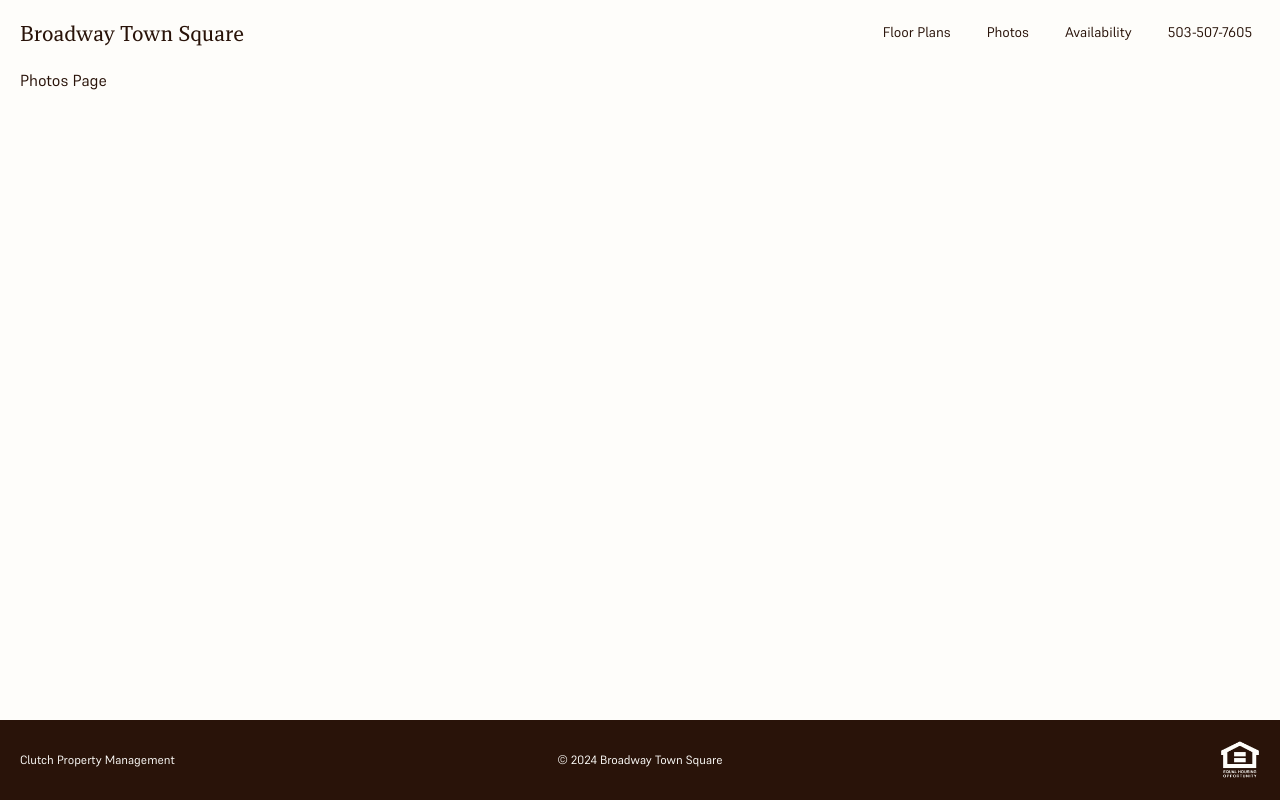
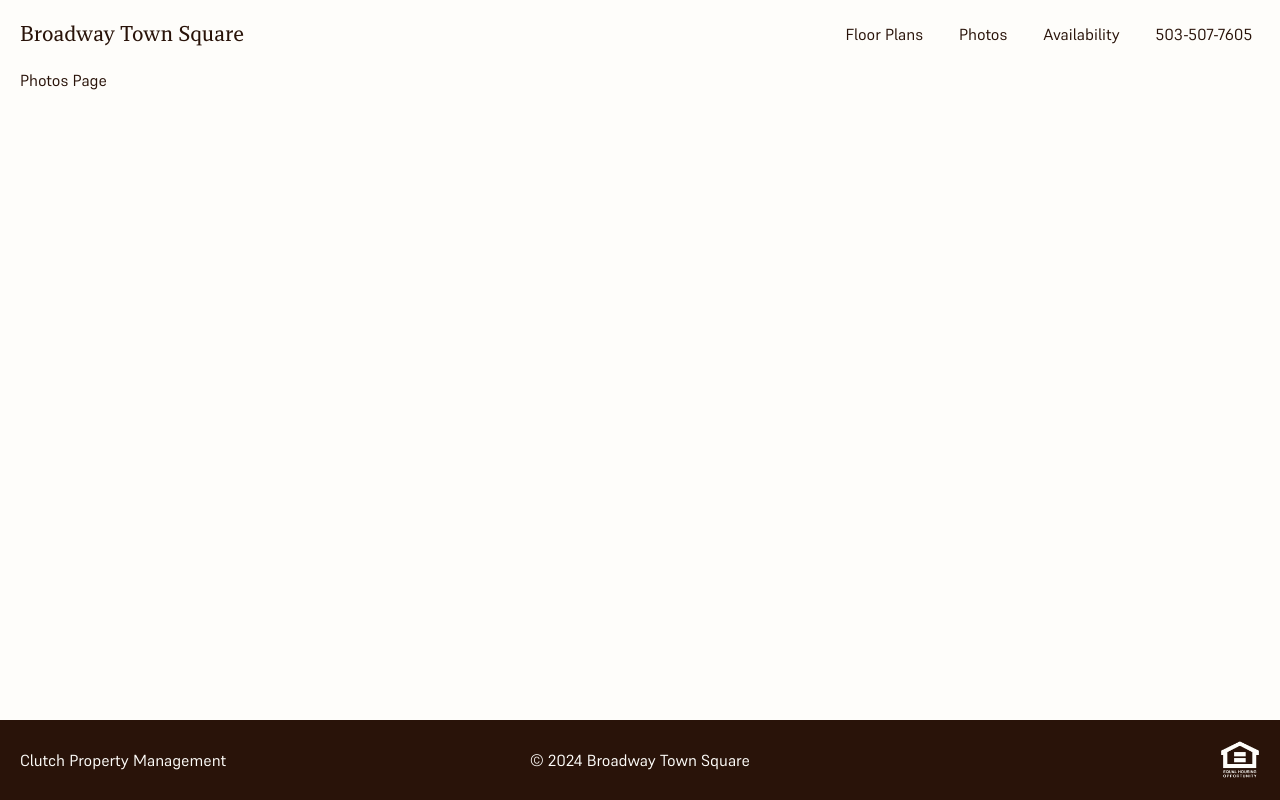
Before and after one commit to ClutchWebAdmin/broadway-town-square, a Next.js app: page /photos in a window 1280 px wide. Built offline with nearby package versions, Linux system fonts and the light colour scheme.

Commit message:
increased header and footer text-size

```diff
--- a/src/app/components/TheFooter.jsx
+++ b/src/app/components/TheFooter.jsx
@@ -3,7 +3,7 @@ import equalOpportunity from "../../../public/images/equal-housing-opportunity.p
 
 export default function TheFooter() {
   return (
-    <footer className="grid grid-cols-1 lg:grid-cols-3 gap-5 items-center w-full h-fit p-5 text-xs bg-primaryDark text-primaryLight">
+    <footer className="grid grid-cols-1 lg:grid-cols-3 gap-5 items-center w-full h-fit p-5 bg-primaryDark text-primaryLight">
       <div className="flex justify-center lg:justify-end order-3 lg:order-3">
         <Image
           src={equalOpportunity}
--- a/src/app/components/TheHeader.jsx
+++ b/src/app/components/TheHeader.jsx
@@ -11,7 +11,7 @@ export default function TheHeader() {
             Broadway Town Square
           </Link>
         </div>
-        <div className="hidden lg:flex flex-row justify-end gap-5 w-fit text-sm">
+        <div className="hidden lg:flex flex-row justify-end gap-5 w-fit">
           {navLinks.map((item, index) => (
             <Link
               key={index}
```
